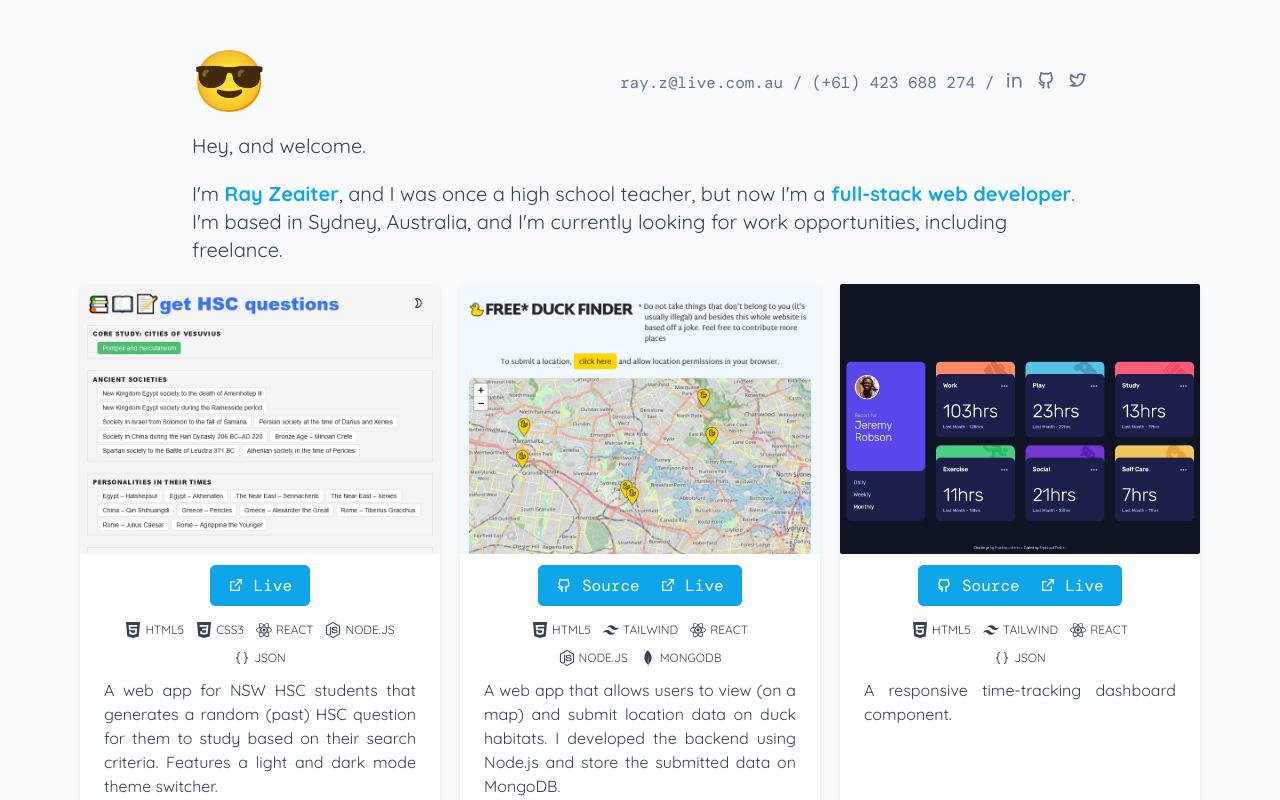
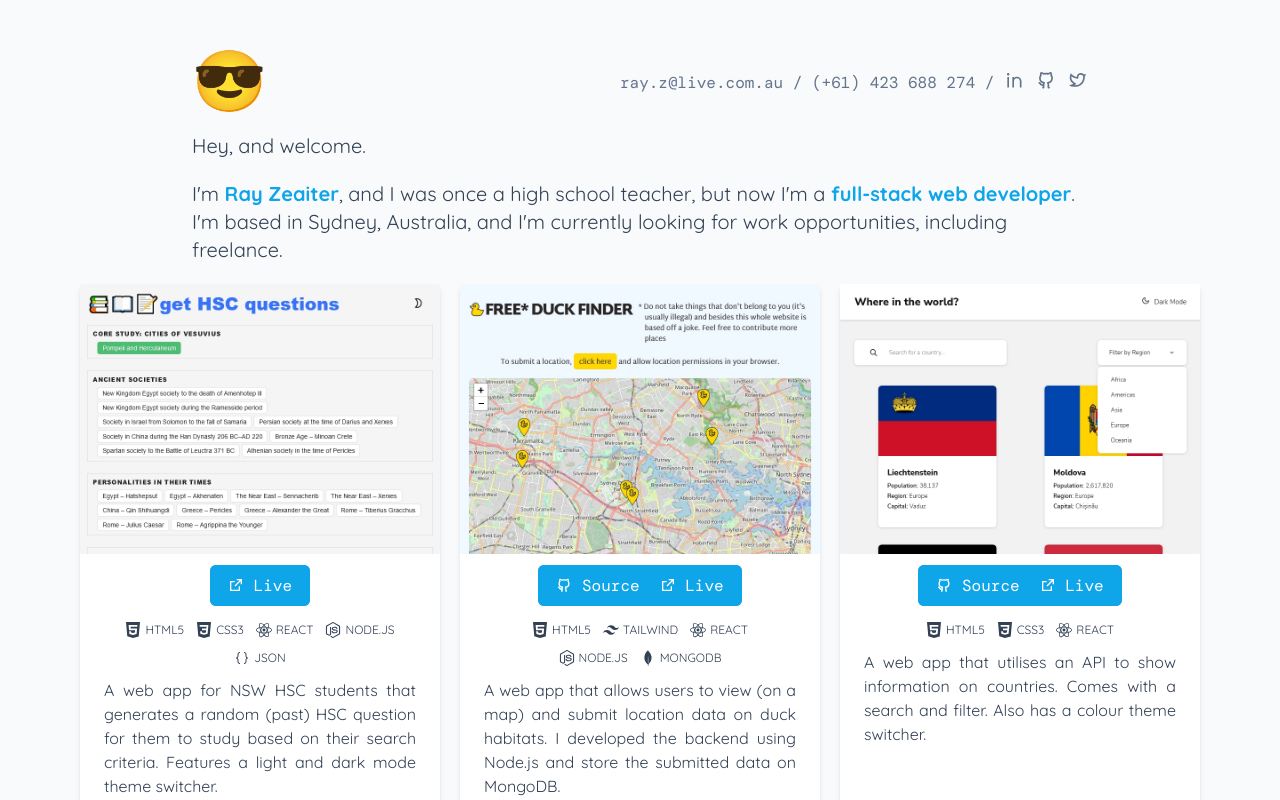
Before and after one commit to king-oldmate/portfolio-attempt-idk, a React (Create React App) app: page /freelance in a window 1280 px wide. Shown: the top 800 px of the page. Built offline with nearby package versions, Linux system fonts and the light colour scheme; a web font is replaced by a local one.

Commit message:
Added a portfolio entry

```diff
--- a/src/portfolioEntries.js
+++ b/src/portfolioEntries.js
@@ -4,6 +4,7 @@ import fdfScreenshot from "./images/fdf-full.jpg";
 import filterFull from "./images/filter-full.jpg";
 import gethscqsFull from "./images/gethscqs-full.jpg";
 import dashboard from "./images/dashboard.png";
+import countryAPI from "./images/countryrestAPI.jpg";
 
 const portfolioEntries = [
   {
@@ -25,6 +26,17 @@ const portfolioEntries = [
     imgSrc: fdfScreenshot,
     srcCode: "https://github.com/king-oldmate/free-duck-finder",
     url: "https://freeduckfinder.online/",
+  },
+  {
+    id: 7,
+    title: "REST Countries API",
+    description:
+      "A web app that utilises an API to show information on countries. Comes with a search and filter. Also has a colour theme switcher.",
+    tools: ["html5", "css3", "react"],
+    imgSrc: countryAPI,
+    srcCode:
+      "https://github.com/king-oldmate/FEM-country-rest-with-theme-switcher",
+    url: "https://gorgeous-maamoul-26d737.netlify.app/",
   },
   {
     id: 6,
```
Also changed, not shown: src/images/countryrestAPI.jpg (added).
